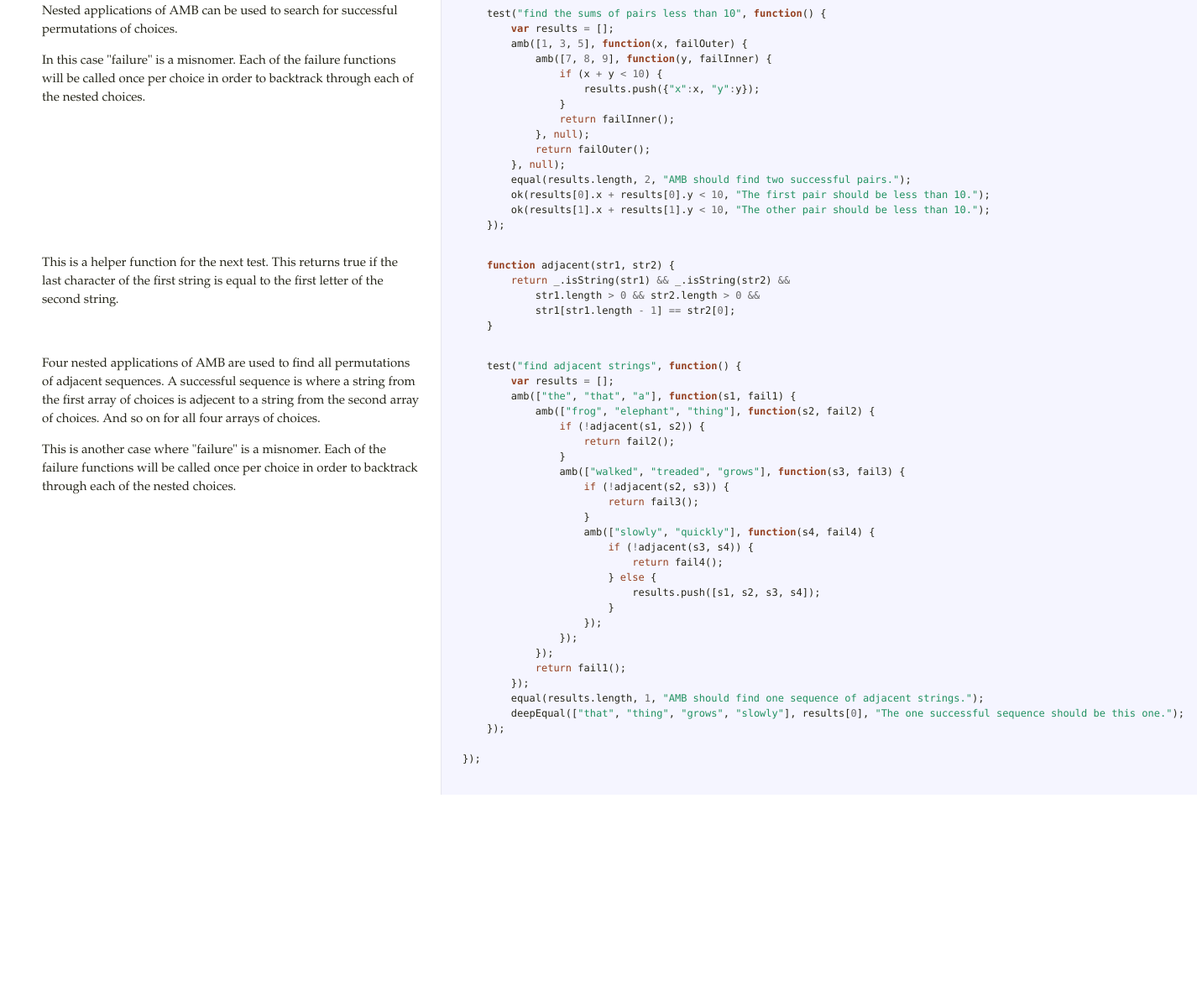
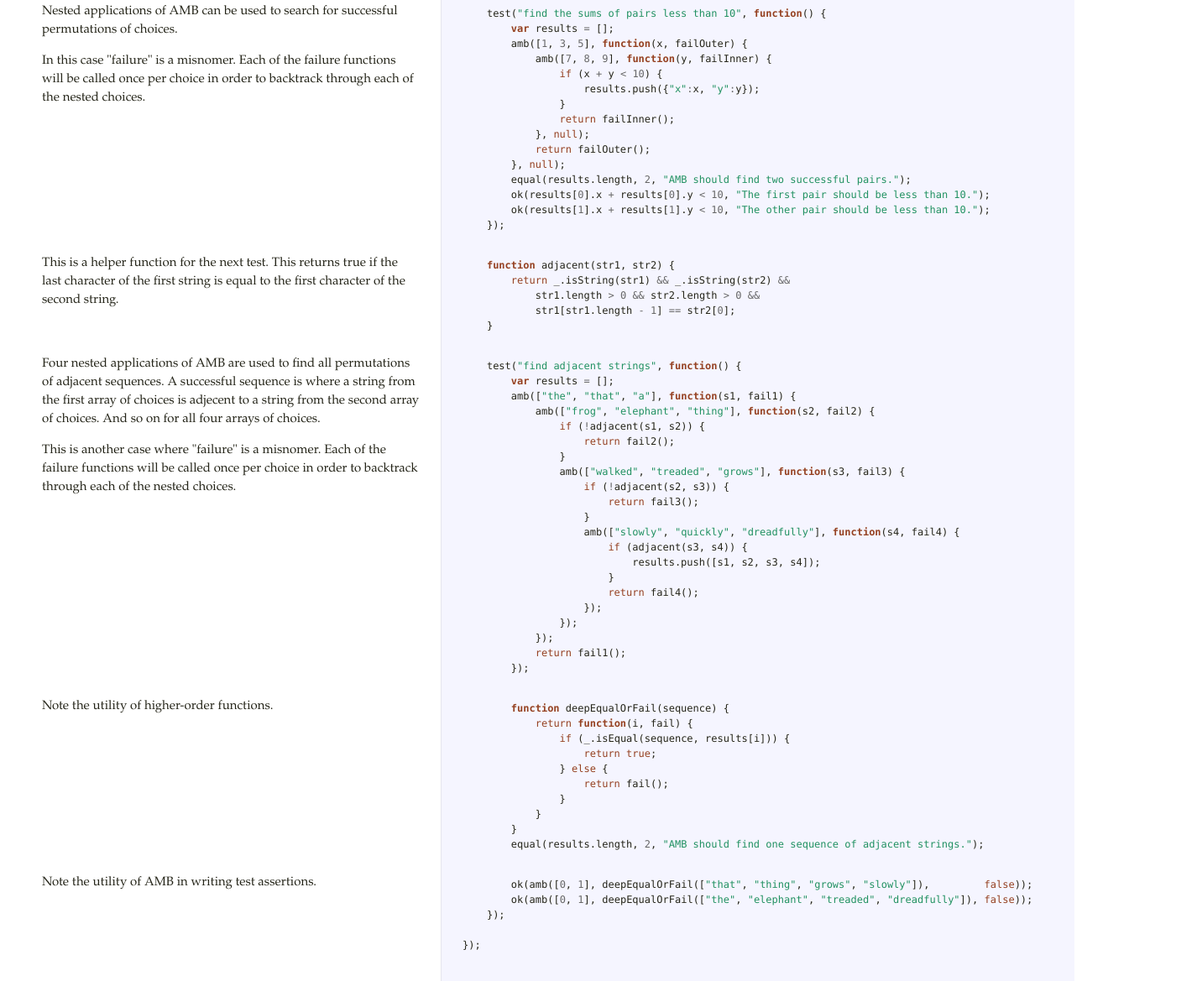
Before and after one commit to patrickdlogan/ambjs, a plain HTML site: page docs/amb-test.html in a window 1280 px wide. Shown: the part 704-1873 px from the top of the page at 84% size, 1426 px wide, since content can reach past the window. Before the commit the page ends 1651 px from the top, so only its background shows below. Drawn offline with Linux system fonts and the light colour scheme.

Commit message:
Fixed a bug in the adjacency test. Updated docco's

```diff
--- a/docs/amb-test.html
+++ b/docs/amb-test.html
@@ -38,9 +38,9 @@ through each of the nested choices.</p>             </td>             <td class=
 	<span class="nx">equal</span><span class="p">(</span><span class="nx">results</span><span class="p">.</span><span class="nx">length</span><span class="p">,</span> <span class="mi">2</span><span class="p">,</span> <span class="s2">&quot;AMB should find two successful pairs.&quot;</span><span class="p">);</span>
 	<span class="nx">ok</span><span class="p">(</span><span class="nx">results</span><span class="p">[</span><span class="mi">0</span><span class="p">].</span><span class="nx">x</span> <span class="o">+</span> <span class="nx">results</span><span class="p">[</span><span class="mi">0</span><span class="p">].</span><span class="nx">y</span> <span class="o">&lt;</span> <span class="mi">10</span><span class="p">,</span> <span class="s2">&quot;The first pair should be less than 10.&quot;</span><span class="p">);</span>
 	<span class="nx">ok</span><span class="p">(</span><span class="nx">results</span><span class="p">[</span><span class="mi">1</span><span class="p">].</span><span class="nx">x</span> <span class="o">+</span> <span class="nx">results</span><span class="p">[</span><span class="mi">1</span><span class="p">].</span><span class="nx">y</span> <span class="o">&lt;</span> <span class="mi">10</span><span class="p">,</span> <span class="s2">&quot;The other pair should be less than 10.&quot;</span><span class="p">);</span>
-    <span class="p">});</span></pre></div>             </td>           </tr>                               <tr id="section-5">             <td class="docs">               <div class="pilwrap">                 <a class="pilcrow" href="#section-5">&#182;</a>               </div>               <p>This is a helper function for the next test. This returns true if
-the last character of the first string is equal to the first letter
-of the second string.</p>             </td>             <td class="code">               <div class="highlight"><pre>    <span class="kd">function</span> <span class="nx">adjacent</span><span class="p">(</span><span class="nx">str1</span><span class="p">,</span> <span class="nx">str2</span><span class="p">)</span> <span class="p">{</span>
+    <span class="p">});</span></pre></div>             </td>           </tr>                               <tr id="section-5">             <td class="docs">               <div class="pilwrap">                 <a class="pilcrow" href="#section-5">&#182;</a>               </div>               <p>This is a helper function for the next test. This returns true
+if the last character of the first string is equal to the first
+character of the second string.</p>             </td>             <td class="code">               <div class="highlight"><pre>    <span class="kd">function</span> <span class="nx">adjacent</span><span class="p">(</span><span class="nx">str1</span><span class="p">,</span> <span class="nx">str2</span><span class="p">)</span> <span class="p">{</span>
 	<span class="k">return</span> <span class="nx">_</span><span class="p">.</span><span class="nx">isString</span><span class="p">(</span><span class="nx">str1</span><span class="p">)</span> <span class="o">&amp;&amp;</span> <span class="nx">_</span><span class="p">.</span><span class="nx">isString</span><span class="p">(</span><span class="nx">str2</span><span class="p">)</span> <span class="o">&amp;&amp;</span>
 	    <span class="nx">str1</span><span class="p">.</span><span class="nx">length</span> <span class="o">&gt;</span> <span class="mi">0</span> <span class="o">&amp;&amp;</span> <span class="nx">str2</span><span class="p">.</span><span class="nx">length</span> <span class="o">&gt;</span> <span class="mi">0</span> <span class="o">&amp;&amp;</span>
 	    <span class="nx">str1</span><span class="p">[</span><span class="nx">str1</span><span class="p">.</span><span class="nx">length</span> <span class="o">-</span> <span class="mi">1</span><span class="p">]</span> <span class="o">==</span> <span class="nx">str2</span><span class="p">[</span><span class="mi">0</span><span class="p">];</span>
@@ -63,19 +63,26 @@ backtrack through each of the nested choices.</p>             </td>
     		    <span class="k">if</span> <span class="p">(</span><span class="o">!</span><span class="nx">adjacent</span><span class="p">(</span><span class="nx">s2</span><span class="p">,</span> <span class="nx">s3</span><span class="p">))</span> <span class="p">{</span>
     			<span class="k">return</span> <span class="nx">fail3</span><span class="p">();</span>
     		    <span class="p">}</span>
-    		    <span class="nx">amb</span><span class="p">([</span><span class="s2">&quot;slowly&quot;</span><span class="p">,</span> <span class="s2">&quot;quickly&quot;</span><span class="p">],</span> <span class="kd">function</span><span class="p">(</span><span class="nx">s4</span><span class="p">,</span> <span class="nx">fail4</span><span class="p">)</span> <span class="p">{</span>
-    			<span class="k">if</span> <span class="p">(</span><span class="o">!</span><span class="nx">adjacent</span><span class="p">(</span><span class="nx">s3</span><span class="p">,</span> <span class="nx">s4</span><span class="p">))</span> <span class="p">{</span>
-    			    <span class="k">return</span> <span class="nx">fail4</span><span class="p">();</span>
-    			<span class="p">}</span> <span class="k">else</span> <span class="p">{</span>
+    		    <span class="nx">amb</span><span class="p">([</span><span class="s2">&quot;slowly&quot;</span><span class="p">,</span> <span class="s2">&quot;quickly&quot;</span><span class="p">,</span> <span class="s2">&quot;dreadfully&quot;</span><span class="p">],</span> <span class="kd">function</span><span class="p">(</span><span class="nx">s4</span><span class="p">,</span> <span class="nx">fail4</span><span class="p">)</span> <span class="p">{</span>
+    			<span class="k">if</span> <span class="p">(</span><span class="nx">adjacent</span><span class="p">(</span><span class="nx">s3</span><span class="p">,</span> <span class="nx">s4</span><span class="p">))</span> <span class="p">{</span>
     			    <span class="nx">results</span><span class="p">.</span><span class="nx">push</span><span class="p">([</span><span class="nx">s1</span><span class="p">,</span> <span class="nx">s2</span><span class="p">,</span> <span class="nx">s3</span><span class="p">,</span> <span class="nx">s4</span><span class="p">]);</span>
     			<span class="p">}</span>
+			<span class="k">return</span> <span class="nx">fail4</span><span class="p">();</span>
     		    <span class="p">});</span>
     		<span class="p">});</span>
     	    <span class="p">});</span>
     	    <span class="k">return</span> <span class="nx">fail1</span><span class="p">();</span>
-    	<span class="p">});</span>
-	<span class="nx">equal</span><span class="p">(</span><span class="nx">results</span><span class="p">.</span><span class="nx">length</span><span class="p">,</span> <span class="mi">1</span><span class="p">,</span> <span class="s2">&quot;AMB should find one sequence of adjacent strings.&quot;</span><span class="p">);</span>
-	<span class="nx">deepEqual</span><span class="p">([</span><span class="s2">&quot;that&quot;</span><span class="p">,</span> <span class="s2">&quot;thing&quot;</span><span class="p">,</span> <span class="s2">&quot;grows&quot;</span><span class="p">,</span> <span class="s2">&quot;slowly&quot;</span><span class="p">],</span> <span class="nx">results</span><span class="p">[</span><span class="mi">0</span><span class="p">],</span> <span class="s2">&quot;The one successful sequence should be this one.&quot;</span><span class="p">);</span>
+    	<span class="p">});</span></pre></div>             </td>           </tr>                               <tr id="section-7">             <td class="docs">               <div class="pilwrap">                 <a class="pilcrow" href="#section-7">&#182;</a>               </div>               <p>Note the utility of higher-order functions.</p>             </td>             <td class="code">               <div class="highlight"><pre>	<span class="kd">function</span> <span class="nx">deepEqualOrFail</span><span class="p">(</span><span class="nx">sequence</span><span class="p">)</span> <span class="p">{</span>
+	    <span class="k">return</span> <span class="kd">function</span><span class="p">(</span><span class="nx">i</span><span class="p">,</span> <span class="nx">fail</span><span class="p">)</span> <span class="p">{</span>
+		<span class="k">if</span> <span class="p">(</span><span class="nx">_</span><span class="p">.</span><span class="nx">isEqual</span><span class="p">(</span><span class="nx">sequence</span><span class="p">,</span> <span class="nx">results</span><span class="p">[</span><span class="nx">i</span><span class="p">]))</span> <span class="p">{</span>
+		    <span class="k">return</span> <span class="kc">true</span><span class="p">;</span>
+		<span class="p">}</span> <span class="k">else</span> <span class="p">{</span>
+		    <span class="k">return</span> <span class="nx">fail</span><span class="p">();</span>
+		<span class="p">}</span>
+	    <span class="p">}</span>
+	<span class="p">}</span>
+	<span class="nx">equal</span><span class="p">(</span><span class="nx">results</span><span class="p">.</span><span class="nx">length</span><span class="p">,</span> <span class="mi">2</span><span class="p">,</span> <span class="s2">&quot;AMB should find one sequence of adjacent strings.&quot;</span><span class="p">);</span></pre></div>             </td>           </tr>                               <tr id="section-8">             <td class="docs">               <div class="pilwrap">                 <a class="pilcrow" href="#section-8">&#182;</a>               </div>               <p>Note the utility of AMB in writing test assertions.</p>             </td>             <td class="code">               <div class="highlight"><pre>	<span class="nx">ok</span><span class="p">(</span><span class="nx">amb</span><span class="p">([</span><span class="mi">0</span><span class="p">,</span> <span class="mi">1</span><span class="p">],</span> <span class="nx">deepEqualOrFail</span><span class="p">([</span><span class="s2">&quot;that&quot;</span><span class="p">,</span> <span class="s2">&quot;thing&quot;</span><span class="p">,</span> <span class="s2">&quot;grows&quot;</span><span class="p">,</span> <span class="s2">&quot;slowly&quot;</span><span class="p">]),</span>         <span class="kc">false</span><span class="p">));</span>
+	<span class="nx">ok</span><span class="p">(</span><span class="nx">amb</span><span class="p">([</span><span class="mi">0</span><span class="p">,</span> <span class="mi">1</span><span class="p">],</span> <span class="nx">deepEqualOrFail</span><span class="p">([</span><span class="s2">&quot;the&quot;</span><span class="p">,</span> <span class="s2">&quot;elephant&quot;</span><span class="p">,</span> <span class="s2">&quot;treaded&quot;</span><span class="p">,</span> <span class="s2">&quot;dreadfully&quot;</span><span class="p">]),</span> <span class="kc">false</span><span class="p">));</span>
     <span class="p">});</span>
 
 <span class="p">});</span>
```
Also changed, not shown: public/scripts/amb-test.js (+20 -9 lines).
